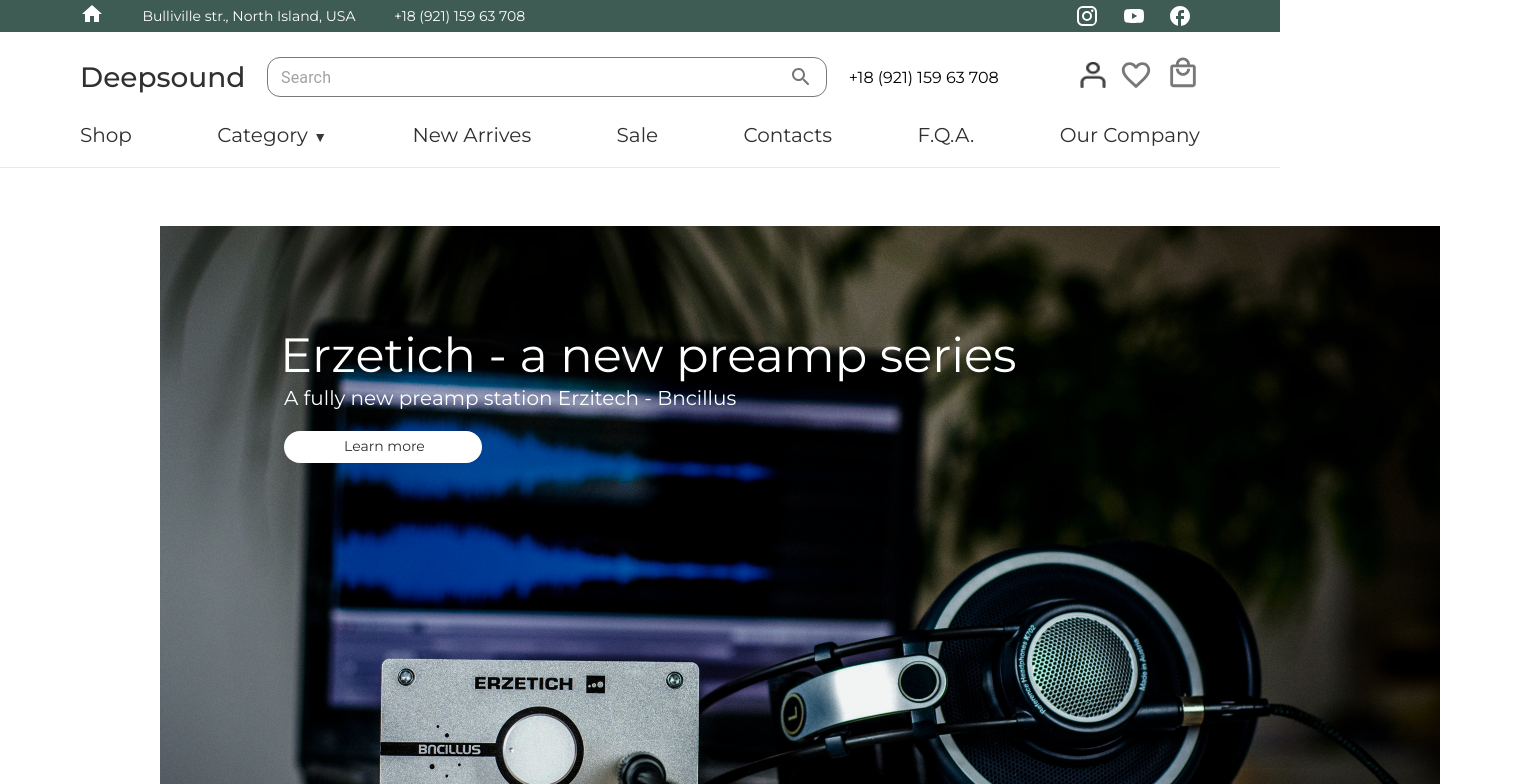
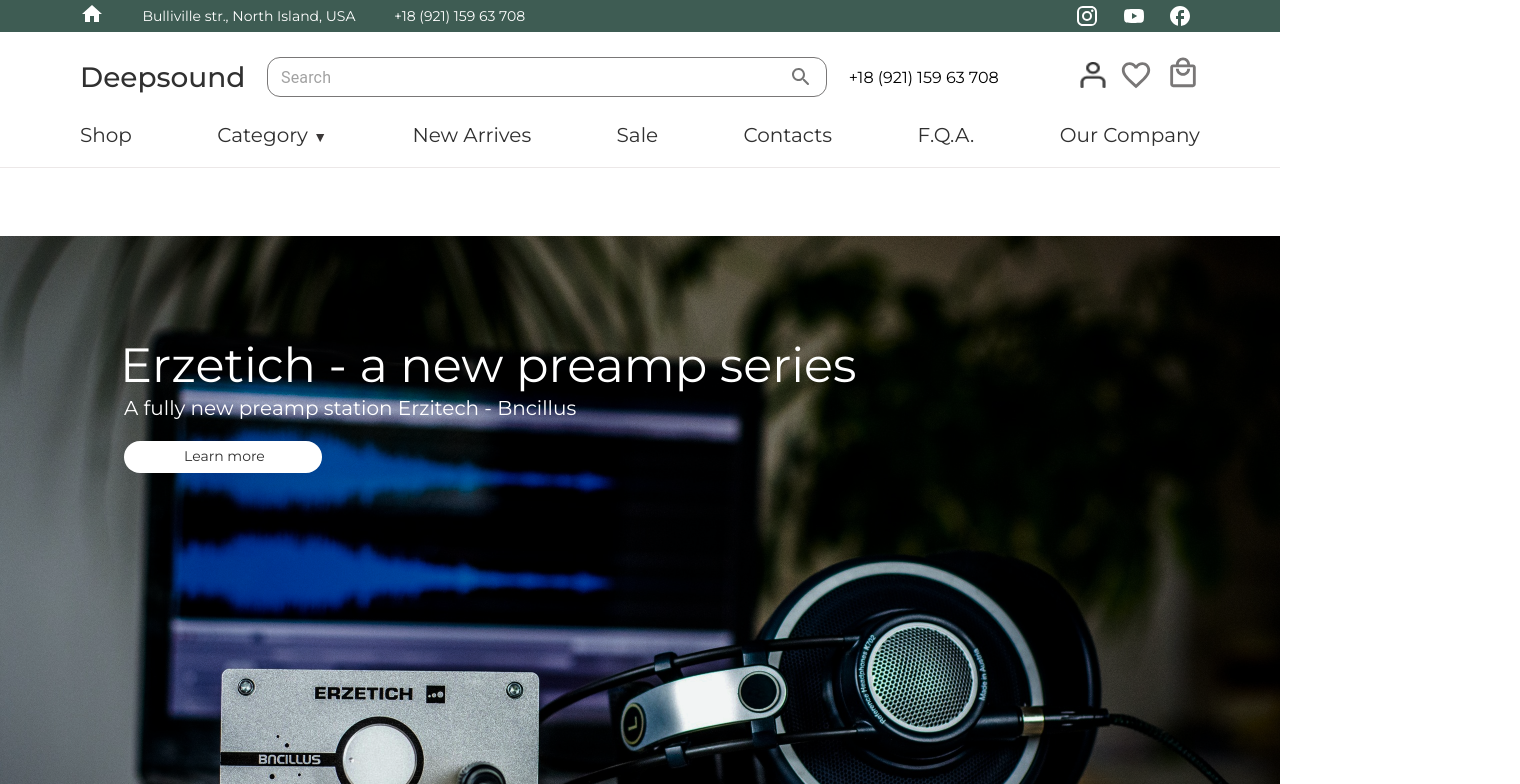
Before and after one commit to EkL1Ps/deep_sound_online, a React (Create React App) app in the folder client/: page / in a window 1280 px wide. Shown: the top 784 px of the page, 1520 px wide, since content can reach past the window. Built offline with nearby package versions, Linux system fonts and the light colour scheme.

Commit message:
resolve conflicts

```diff
--- a/client/src/components/Header/Header.scss
+++ b/client/src/components/Header/Header.scss
@@ -3,7 +3,8 @@
 @import "../../styles/_app.scss";
 
 .header__container {
-  width: 100%;
+  max-width: 1440px;
+ margin: 0 auto;
 
   height: 176px;
 }
--- a/client/src/pages/Home/Home.scss
+++ b/client/src/pages/Home/Home.scss
@@ -3,7 +3,9 @@
 @import "../../styles/_app.scss";
 
 .container {
-  margin-top: 50px;
+  display: flex;
+  justify-content: center;
+  margin-top: 30px;
   position: relative;
 }
 
--- a/client/src/styles/_app.scss
+++ b/client/src/styles/_app.scss
@@ -6,7 +6,7 @@
 }
 
 .wrapper {
-  // max-width: 1280px;
+  max-width: 1280px;
   max-width: 1440px;
   margin: 0 auto;
   min-height: 100%;
--- a/client/src/styles/_normalize.scss
+++ b/client/src/styles/_normalize.scss
@@ -7,7 +7,7 @@
 }
 
 .container {
-  min-width: 1440px;
+  max-width: 1440px;
   margin: 0 auto;
   padding: 0 80px;
 }
```
